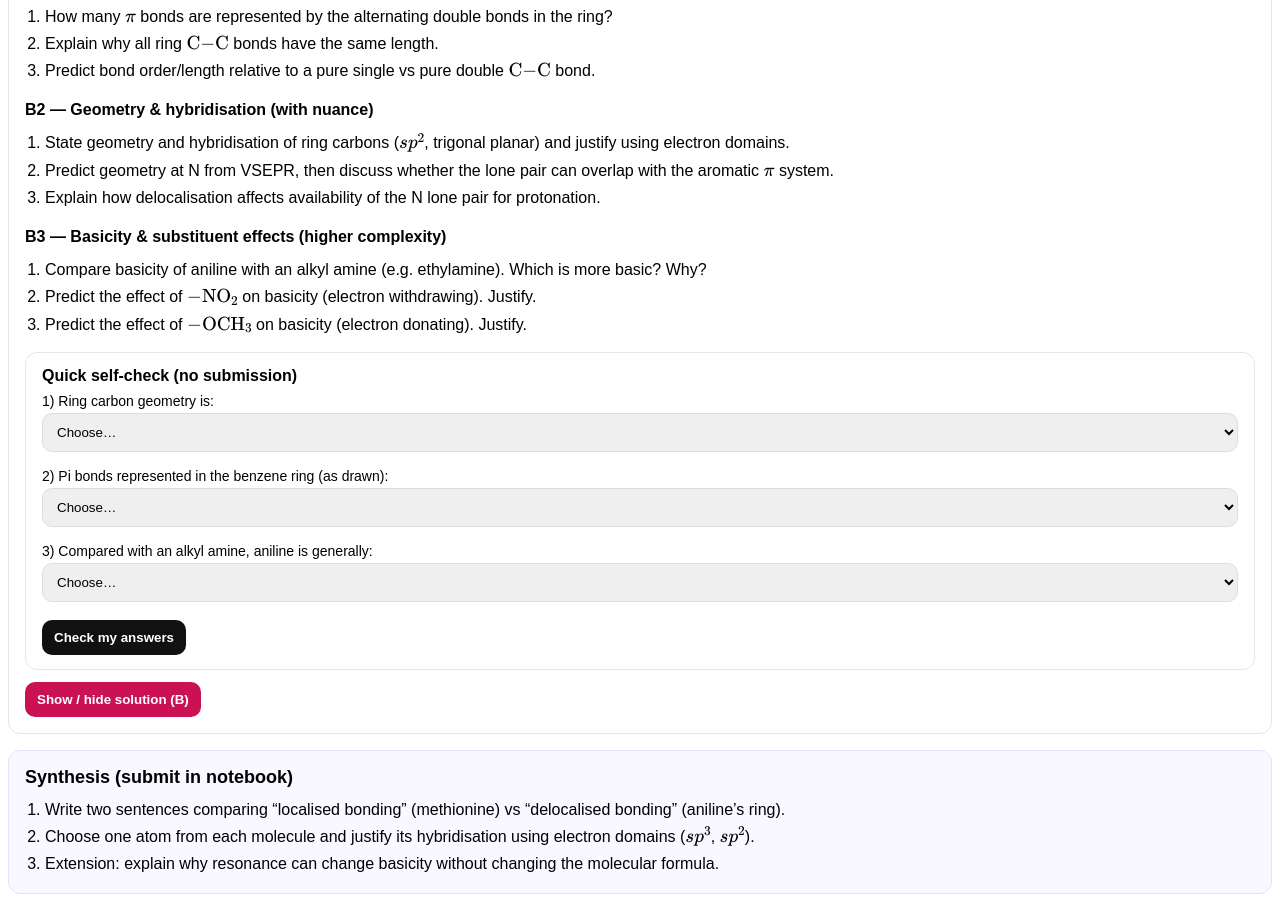
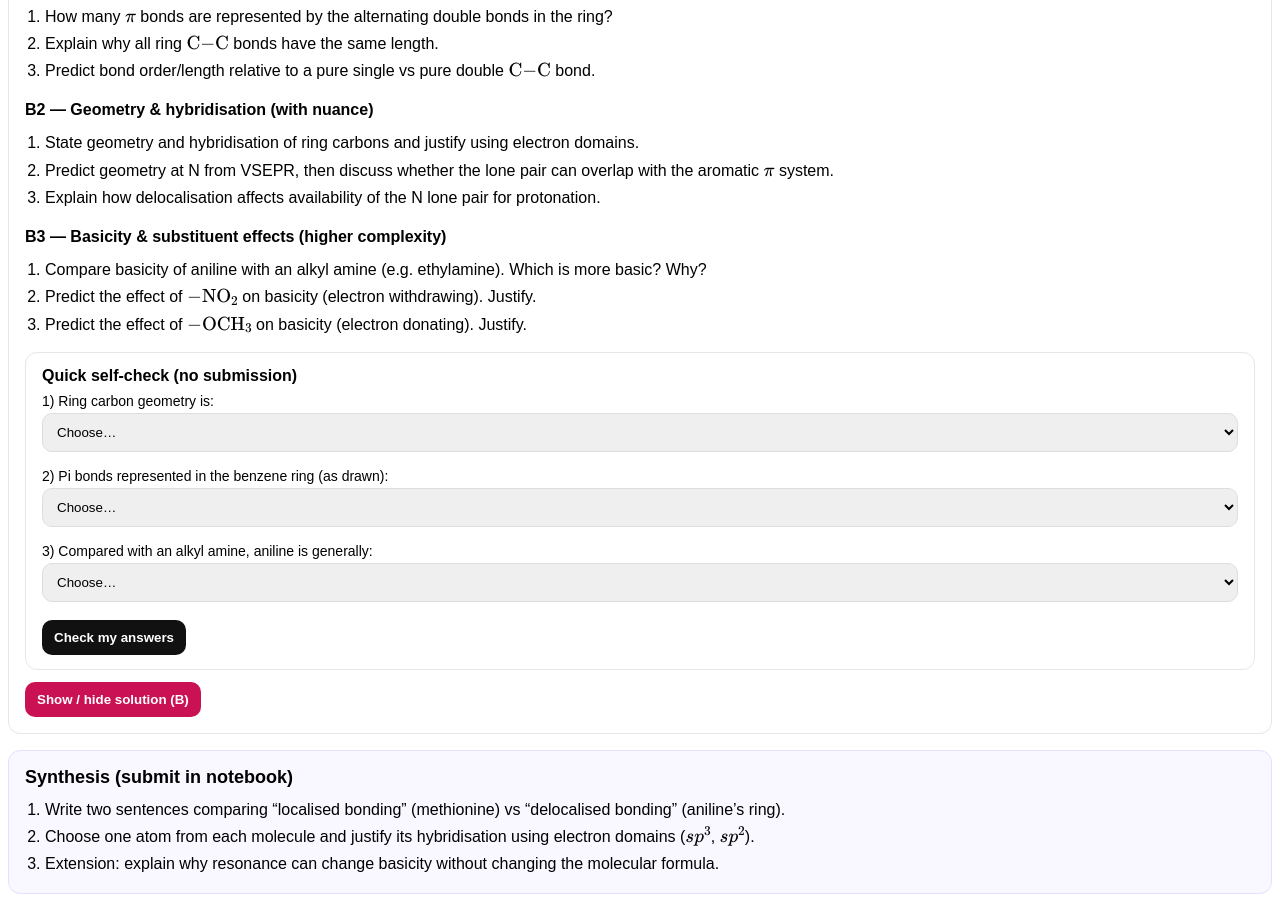
Before and after one commit to physchemib/chem-activities, a plain HTML site: page index.html in a window 1280 px wide. Shown: the part 1815-2717 px from the top of the page. Drawn offline with nearby package versions, Linux system fonts and the light colour scheme.

Commit message:
Update index.html

```diff
--- a/index.html
+++ b/index.html
@@ -210,7 +210,7 @@
 
         <div style="font-weight:700; margin:12px 0 6px;">B2 — Geometry & hybridisation (with nuance)</div>
         <ol style="margin:0; padding-left:20px;">
-          <li>State geometry and hybridisation of ring carbons (\(sp^2\), trigonal planar) and justify using electron domains.</li>
+          <li>State geometry and hybridisation of ring carbons and justify using electron domains.</li>
           <li>Predict geometry at N from VSEPR, then discuss whether the lone pair can overlap with the aromatic \(\pi\) system.</li>
           <li>Explain how delocalisation affects availability of the N lone pair for protonation.</li>
         </ol>
```
